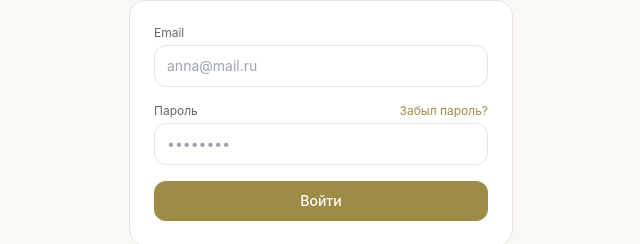
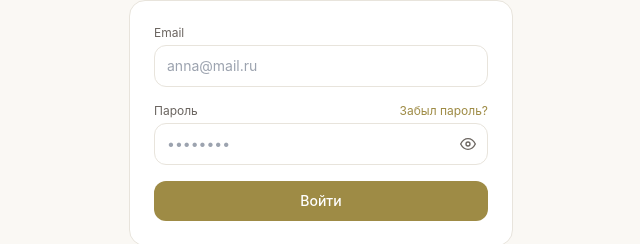
Before and after one commit to russia-adizes/relada, a React (Vite) app: page / in a window 1280 px wide. Shown: the part 350-594 px from the top of the page, without its empty margins (319-959 px from the left). Built offline with nearby package versions, Linux system fonts and the light colour scheme; no server answers.

Commit message:
Add password visibility toggle on login page

```diff
--- a/src/pages/Auth.tsx
+++ b/src/pages/Auth.tsx
@@ -20,6 +20,7 @@
   const [loading, setLoading] = useState(false)
   const [error, setError] = useState('')
   const [message, setMessage] = useState('')
+  const [showPassword, setShowPassword] = useState(false)
 
   function reset() {
     setError('')
@@ -132,14 +133,28 @@
               </div>
               <div>
                 <label className="text-xs text-[#6B6560] mb-1 block">Пароль</label>
+                <div className="relative">
                   <input
-                  type="password"
+                    type={showPassword ? 'text' : 'password'}
                     value={password}
                     onChange={e => setPassword(e.target.value)}
                     placeholder="••••••••"
                     required
-                  className="w-full border border-[#E8E4DC] rounded-xl px-3 py-2.5 text-sm text-[#1A1918] outline-none focus:border-[#9E8B45]"
+                    className="w-full border border-[#E8E4DC] rounded-xl px-3 py-2.5 pr-10 text-sm text-[#1A1918] outline-none focus:border-[#9E8B45]"
                   />
+                  <button
+                    type="button"
+                    onClick={() => setShowPassword(v => !v)}
+                    className="absolute right-3 top-1/2 -translate-y-1/2 text-[#6B6560] hover:text-[#1A1918]"
+                    tabIndex={-1}
+                  >
+                    {showPassword ? (
+                      <svg xmlns="http://www.w3.org/2000/svg" width="16" height="16" viewBox="0 0 24 24" fill="none" stroke="currentColor" strokeWidth="2" strokeLinecap="round" strokeLinejoin="round"><path d="M17.94 17.94A10.07 10.07 0 0 1 12 20c-7 0-11-8-11-8a18.45 18.45 0 0 1 5.06-5.94"/><path d="M9.9 4.24A9.12 9.12 0 0 1 12 4c7 0 11 8 11 8a18.5 18.5 0 0 1-2.16 3.19"/><line x1="1" y1="1" x2="23" y2="23"/></svg>
+                    ) : (
+                      <svg xmlns="http://www.w3.org/2000/svg" width="16" height="16" viewBox="0 0 24 24" fill="none" stroke="currentColor" strokeWidth="2" strokeLinecap="round" strokeLinejoin="round"><path d="M1 12s4-8 11-8 11 8 11 8-4 8-11 8-11-8-11-8z"/><circle cx="12" cy="12" r="3"/></svg>
+                    )}
+                  </button>
+                </div>
               </div>
             </>
           ) : (
@@ -184,15 +199,29 @@
                       </button>
                     )}
                   </div>
+                  <div className="relative">
                     <input
-                    type="password"
+                      type={showPassword ? 'text' : 'password'}
                       value={password}
                       onChange={e => setPassword(e.target.value)}
                       placeholder="••••••••"
                       required
                       minLength={6}
-                    className="w-full border border-[#E8E4DC] rounded-xl px-3 py-2.5 text-sm text-[#1A1918] outline-none focus:border-[#9E8B45]"
+                      className="w-full border border-[#E8E4DC] rounded-xl px-3 py-2.5 pr-10 text-sm text-[#1A1918] outline-none focus:border-[#9E8B45]"
                     />
+                    <button
+                      type="button"
+                      onClick={() => setShowPassword(v => !v)}
+                      className="absolute right-3 top-1/2 -translate-y-1/2 text-[#6B6560] hover:text-[#1A1918]"
+                      tabIndex={-1}
+                    >
+                      {showPassword ? (
+                        <svg xmlns="http://www.w3.org/2000/svg" width="16" height="16" viewBox="0 0 24 24" fill="none" stroke="currentColor" strokeWidth="2" strokeLinecap="round" strokeLinejoin="round"><path d="M17.94 17.94A10.07 10.07 0 0 1 12 20c-7 0-11-8-11-8a18.45 18.45 0 0 1 5.06-5.94"/><path d="M9.9 4.24A9.12 9.12 0 0 1 12 4c7 0 11 8 11 8a18.5 18.5 0 0 1-2.16 3.19"/><line x1="1" y1="1" x2="23" y2="23"/></svg>
+                      ) : (
+                        <svg xmlns="http://www.w3.org/2000/svg" width="16" height="16" viewBox="0 0 24 24" fill="none" stroke="currentColor" strokeWidth="2" strokeLinecap="round" strokeLinejoin="round"><path d="M1 12s4-8 11-8 11 8 11 8-4 8-11 8-11-8-11-8z"/><circle cx="12" cy="12" r="3"/></svg>
+                      )}
+                    </button>
+                  </div>
                 </div>
               )}
             </>
```
Lines whose indentation alone changed are shown as unchanged.
